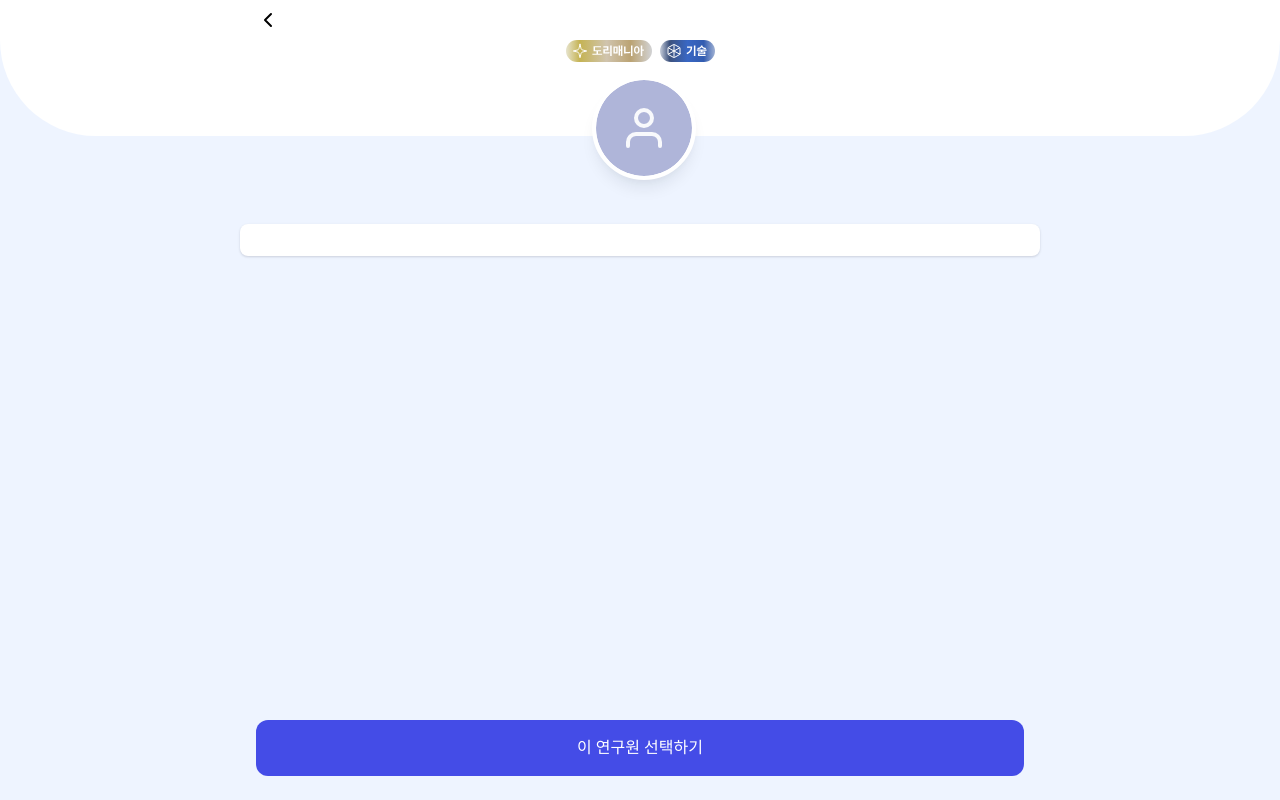
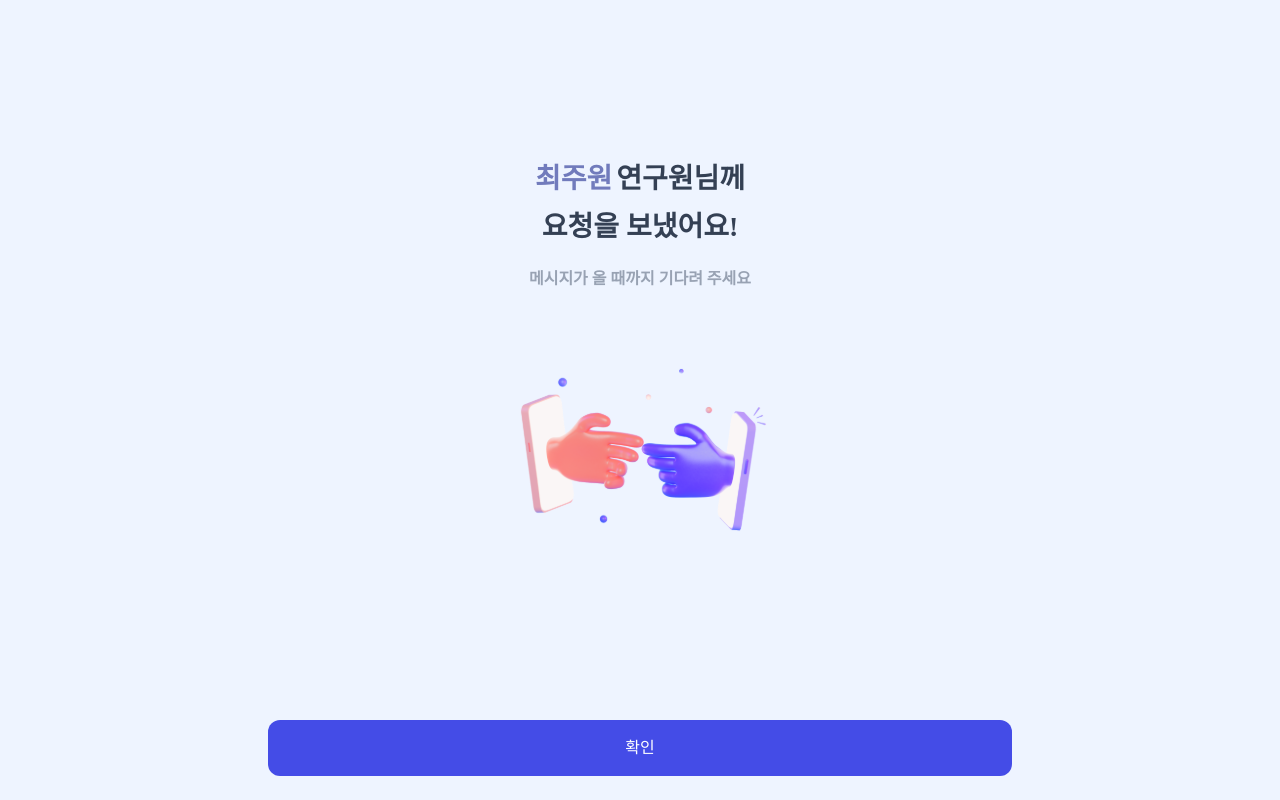
Before and after one commit to SPARCS-Service-Hackathon-2024/A9-Dori, a React (Vite) app in the folder web/: page /selectUser in a window 1280 px wide. Built offline with nearby package versions, Linux system fonts and the light colour scheme.

Commit message:
Add: SelectUser/Success

```diff
--- /dev/null
+++ b/web/src/components/Footer/index.jsx
@@ -0,0 +1,3 @@
+const Footer = () => <div css={{ height: "200px" }} />;
+
+export default Footer;
--- /dev/null
+++ b/web/src/pages/SelectUser/Bottom.jsx
@@ -0,0 +1,26 @@
+import Button from "../../components/Button";
+import AdaptiveCenterDiv from "../../components/AdaptiveDiv/AdaptiveCenterDiv";
+
+const Bottom = ({ text = "" }) => {
+  return (
+    <div
+      css={{
+        position: "fixed",
+        bottom: "max(24px, env(safe-area-inset-bottom))",
+        left: "0",
+        width: "100%",
+      }}
+    >
+      <AdaptiveCenterDiv
+        css={{
+          padding: "0 12px",
+          boxSizing: "border-box",
+        }}
+      >
+        <Button>{text}</Button>
+      </AdaptiveCenterDiv>
+    </div>
+  );
+};
+
+export default Bottom;
--- a/web/src/pages/SelectUser/Profile/index.jsx
+++ b/web/src/pages/SelectUser/Profile/index.jsx
@@ -1,11 +1,14 @@
 import AdaptiveCenterDiv from "../../../components/AdaptiveDiv/AdaptiveCenterDiv";
-import Button from "../../../components/Button";
+import Footer from "../../../components/Footer";
 import Tag from "../../../components/Tag";
+import Bottom from "../Bottom";
+import Header from "../Header";
 import iconDefaultProfile from "./iconDefaultProfile.svg";
 
 const Profile = () => {
   return (
     <>
+      <Header />
       <div
         css={{
           height: "96px",
@@ -55,25 +58,16 @@ const Profile = () => {
       <div css={{ height: "88px" }} />
       <AdaptiveCenterDiv
         css={{
+          boxSizing: "border-box",
           padding: "16px",
           borderRadius: "8px",
           background: "#FFFFFF",
           boxShadow:
             "0px 1px 2px 0px rgba(16, 24, 40, 0.06), 0px 1px 3px 0px rgba(16, 24, 40, 0.10)",
         }}
-      />
-      <div
-        css={{
-          position: "fixed",
-          bottom: "max(24px, env(safe-area-inset-bottom))",
-          left: "0",
-          width: "100%",
-        }}
-      >
-        <AdaptiveCenterDiv>
-          <Button>이 연구원 선택하기</Button>
-        </AdaptiveCenterDiv>
-      </div>
+      ></AdaptiveCenterDiv>
+      <Footer />
+      <Bottom text="이 연구원 선택하기" />
     </>
   );
 };
--- /dev/null
+++ b/web/src/pages/SelectUser/Success/index.jsx
@@ -0,0 +1,59 @@
+import AdaptiveCenterDiv from "../../../components/AdaptiveDiv/AdaptiveCenterDiv";
+import Footer from "../../../components/Footer";
+import Bottom from "../Bottom";
+
+import background from "./background.svg";
+
+const Success = () => {
+  const styleText = {
+    fontSize: "28px",
+    fontWeight: "bold",
+    color: "#344054",
+  };
+  return (
+    <>
+      <div css={{ height: "156px" }} />
+      <AdaptiveCenterDiv
+        css={{
+          display: "flex",
+          flexDirection: "column",
+          alignItems: "center",
+          gap: "8px",
+        }}
+      >
+        <div css={{ display: "flex", gap: "4px", flexWrap: "wrap" }}>
+          <div css={[styleText, { color: "#717BBC" }]}>최주원</div>
+          <div css={styleText}>연구원님께</div>
+        </div>
+        <div css={styleText}>요청을 보냈어요!</div>
+      </AdaptiveCenterDiv>
+      <AdaptiveCenterDiv>
+        <div css={{ height: "21px" }} />
+        <div
+          css={{
+            textAlign: "center",
+            fontSize: "16px",
+            fontWeight: "bold",
+            color: "#98A2B3",
+          }}
+        >
+          메시지가 올 때까지 기다려 주세요
+        </div>
+        <div
+          css={{
+            display: "flex",
+            justifyContent: "center",
+            marginTop: "30px",
+            position: "relative",
+          }}
+        >
+          <img src={background} alt="" css={{ maxWidth: "100%" }} />
+        </div>
+      </AdaptiveCenterDiv>
+      <Footer />
+      <Bottom text="확인" />
+    </>
+  );
+};
+
+export default Success;
--- a/web/src/pages/SelectUser/index.jsx
+++ b/web/src/pages/SelectUser/index.jsx
@@ -1,13 +1,13 @@
 import useBackgroundColorEffect from "../../hooks/useBackgroundColorEffect";
-import Header from "./Header";
 import Profile from "./Profile";
+import Success from "./Success";
 
 const SelectUser = () => {
   useBackgroundColorEffect();
   return (
     <>
-      <Header />
-      <Profile />
+      {/* <Profile /> */}
+      <Success />
     </>
   );
 };
```
Also changed, not shown: web/src/pages/SelectUser/Success/background.svg (added).
